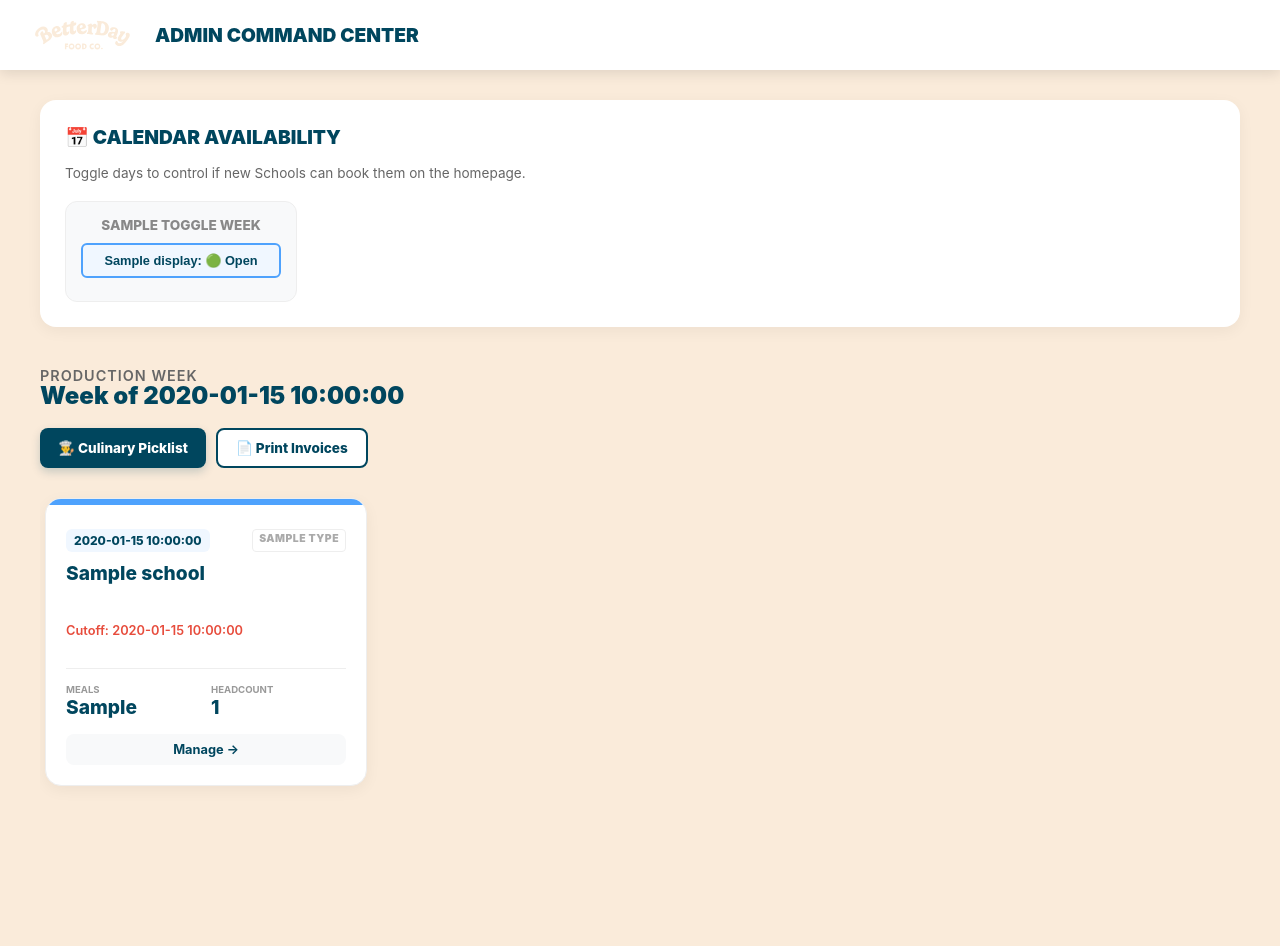
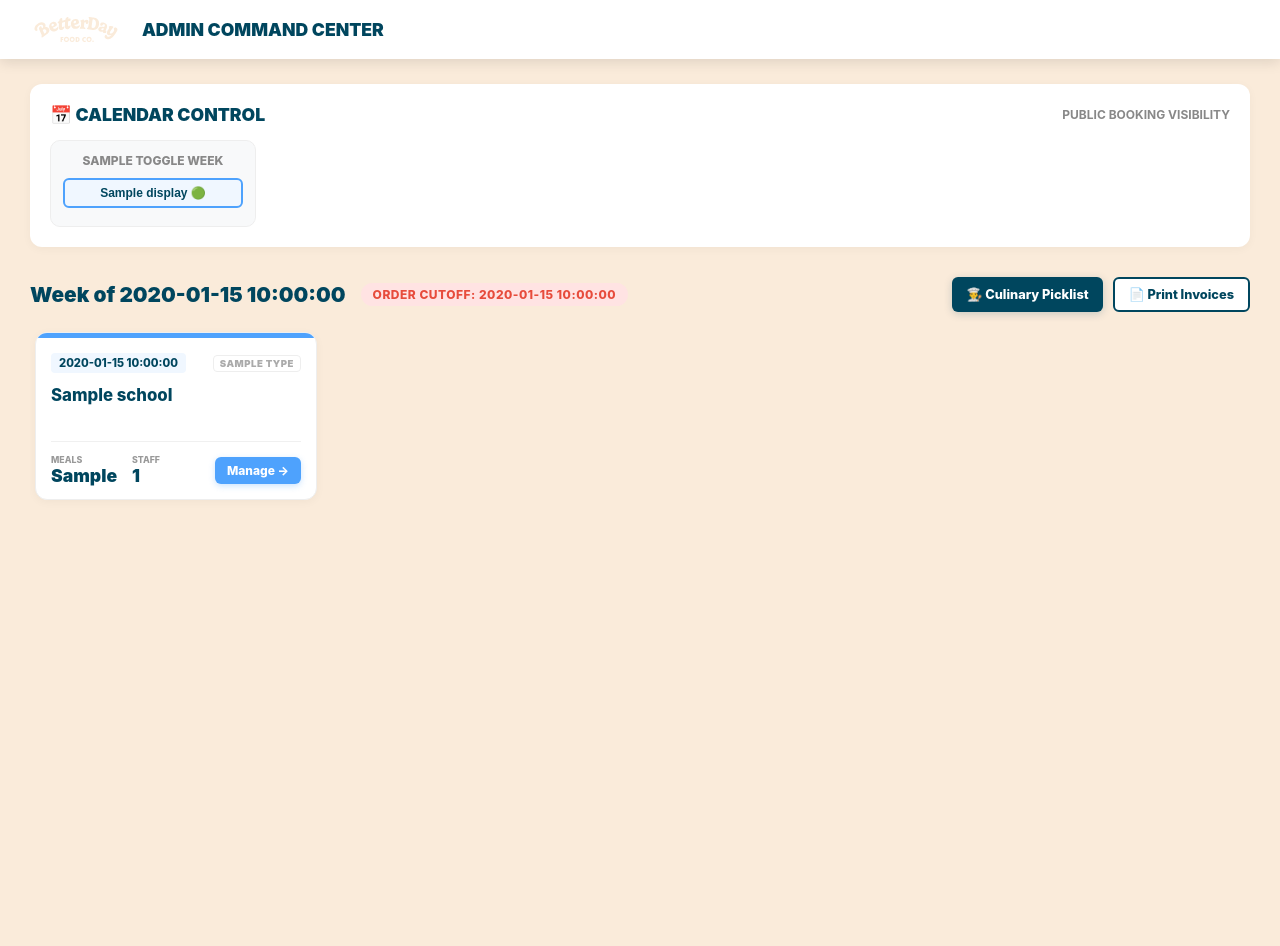
Before and after one commit to conner-kadz/betterday-app, a Flask app: template templates/admin.html in a window 1280 px wide. After the commit the page ends 500 px from the top, so only its background shows below. Run offline with Flask 3, Linux system fonts and the light colour scheme; the template is opened without the code that fills it: most values are stand-ins (such as "Sample title", 1, 10 or a date in 2020).

Commit message:
Update admin.html

```diff
--- a/templates/admin.html
+++ b/templates/admin.html
@@ -8,72 +8,81 @@
         :root { --primary: #4ea2fd; --accent: #faebda; --dark: #00465e; --white: #ffffff; --gray: #f4f6f8; }
         body { background: var(--accent); font-family: -apple-system, system-ui, sans-serif; margin: 0; padding-bottom: 50px; color: var(--dark); }
 
-        .header { background: var(--white); padding: 15px 30px; display: flex; align-items: center; box-shadow: 0 4px 12px rgba(0,0,0,0.1); margin-bottom: 30px; }
-        .logo { height: 40px; margin-right: 20px; }
-        .header-title { font-weight: 900; font-size: 1.2rem; text-transform: uppercase; color: var(--dark); }
+        .header { background: var(--white); padding: 12px 30px; display: flex; align-items: center; box-shadow: 0 4px 12px rgba(0,0,0,0.1); margin-bottom: 25px; }
+        .logo { height: 35px; margin-right: 20px; }
+        .header-title { font-weight: 900; font-size: 1.1rem; text-transform: uppercase; color: var(--dark); }
 
-        .container { max-width: 1400px; margin: 0 auto; padding: 0 40px; }
+        .container { max-width: 1500px; margin: 0 auto; padding: 0 30px; }
 
         /* WEEK ROW STYLING */
-        .week-row { margin-bottom: 50px; border-bottom: 2px dashed rgba(0,70,94,0.1); padding-bottom: 40px; }
+        .week-row { margin-bottom: 35px; border-bottom: 2px dashed rgba(0,70,94,0.1); padding-bottom: 25px; }
         .week-row:last-child { border-bottom: none; }
 
-        .week-header { display: flex; align-items: flex-end; margin-bottom: 20px; gap: 20px; }
-        .week-title { font-size: 1.5rem; font-weight: 900; color: var(--dark); line-height: 1; }
-        .week-sub { font-size: 0.9rem; color: #666; font-weight: 600; text-transform: uppercase; letter-spacing: 1px; }
+        /* HEADER & CONTROLS ON ONE LINE */
+        .week-header-bar {
+            display: flex; flex-wrap: wrap; justify-content: space-between; align-items: center;
+            margin-bottom: 15px; gap: 15px;
+        }
 
-        /* CONTROL PANEL */
-        .week-controls { display: flex; gap: 10px; margin-bottom: 20px; }
+        .week-title-group { display: flex; align-items: center; gap: 15px; }
+        .week-title { font-size: 1.3rem; font-weight: 900; color: var(--dark); margin: 0; }
+        .cutoff-pill { background: #ffe3e3; color: #e74c3c; padding: 4px 12px; border-radius: 50px; font-size: 0.75rem; font-weight: 800; text-transform: uppercase; letter-spacing: 0.5px; }
+
+        .week-controls { display: flex; gap: 10px; margin: 0; }
         .btn-action {
-            display: inline-flex; align-items: center; gap: 8px;
-            padding: 10px 18px; border-radius: 8px; font-size: 0.85rem; font-weight: 800; text-decoration: none; transition: 0.2s;
+            display: inline-flex; align-items: center; gap: 6px;
+            padding: 8px 14px; border-radius: 6px; font-size: 0.8rem; font-weight: 800; text-decoration: none; transition: 0.2s;
         }
-        .btn-culinary { background: var(--dark); color: white; box-shadow: 0 4px 10px rgba(0,70,94,0.2); }
-        .btn-culinary:hover { transform: translateY(-2px); box-shadow: 0 6px 15px rgba(0,70,94,0.3); }
-
+        .btn-culinary { background: var(--dark); color: white; box-shadow: 0 2px 8px rgba(0,70,94,0.2); }
+        .btn-culinary:hover { transform: translateY(-2px); box-shadow: 0 4px 12px rgba(0,70,94,0.3); }
         .btn-invoice { background: white; color: var(--dark); border: 2px solid var(--dark); }
         .btn-invoice:hover { background: #f0f7ff; }
 
         /* SCROLLER */
         .cards-scroller {
-            display: flex; gap: 20px; overflow-x: auto;
-            padding: 10px 5px 20px 5px; scroll-behavior: smooth;
+            display: flex; gap: 15px; overflow-x: auto;
+            padding: 5px 5px 15px 5px; scroll-behavior: smooth;
         }
-        .cards-scroller::-webkit-scrollbar { height: 8px; }
+        .cards-scroller::-webkit-scrollbar { height: 6px; }
         .cards-scroller::-webkit-scrollbar-track { background: rgba(0,0,0,0.05); border-radius: 4px; }
         .cards-scroller::-webkit-scrollbar-thumb { background: rgba(0,70,94,0.2); border-radius: 4px; }
 
-        /* CARDS */
+        /* COMPACT CARDS */
         .menu-card {
-            background: var(--white); border-radius: 16px; padding: 20px;
-            box-shadow: 0 4px 15px rgba(0,0,0,0.05); transition: transform 0.2s;
+            background: var(--white); border-radius: 12px; padding: 15px;
+            box-shadow: 0 2px 10px rgba(0,0,0,0.04); transition: transform 0.2s;
             display: flex; flex-direction: column; justify-content: space-between;
             border: 1px solid #eee; position: relative; overflow: hidden;
-            min-width: 280px; width: 280px;
+            min-width: 250px; width: 250px; gap: 8px;
         }
-        .menu-card:hover { transform: translateY(-4px); border-color: var(--primary); }
+        .menu-card:hover { transform: translateY(-3px); border-color: var(--primary); box-shadow: 0 6px 15px rgba(0,0,0,0.08); }
 
-        .card-top-bar { position: absolute; top: 0; left: 0; right: 0; height: 6px; }
+        .card-top-bar { position: absolute; top: 0; left: 0; right: 0; height: 5px; }
         .bar-school { background: var(--primary); }
         .bar-office { background: #e67e22; }
 
-        .card-header { display: flex; justify-content: space-between; margin-top: 10px; margin-bottom: 5px; }
-        .date-badge { background: #f0f7ff; color: var(--dark); padding: 4px 8px; border-radius: 6px; font-size: 0.75rem; font-weight: 800; }
+        .card-header { display: flex; justify-content: space-between; align-items: center; margin-top: 5px; }
+        .date-badge { background: #f0f7ff; color: var(--dark); padding: 3px 8px; border-radius: 4px; font-size: 0.7rem; font-weight: 800; }
 
-        .type-badge { font-size: 0.65rem; text-transform: uppercase; font-weight: 900; padding: 2px 6px; border-radius: 4px; letter-spacing: 0.5px; }
+        .type-badge { font-size: 0.6rem; text-transform: uppercase; font-weight: 900; padding: 2px 6px; border-radius: 4px; letter-spacing: 0.5px; }
         .tb-school { color: #aaa; border: 1px solid #eee; }
         .tb-office { background: #fff3e0; color: #d35400; border: 1px solid #ffe0b2; }
 
-        .client-name { font-size: 1.2rem; font-weight: 800; margin: 5px 0; line-height: 1.2; color: var(--dark); height: 56px; overflow: hidden; display: -webkit-box; -webkit-line-clamp: 2; -webkit-box-orient: vertical; }
-        .deadline-text { font-size: 0.8rem; color: #e74c3c; font-weight: 600; margin-bottom: 15px; }
+        .client-name { font-size: 1.05rem; font-weight: 800; margin: 4px 0 0 0; line-height: 1.3; color: var(--dark); height: 2.6em; overflow: hidden; display: -webkit-box; -webkit-line-clamp: 2; -webkit-box-orient: vertical; }
 
-        .stats-grid { display: grid; grid-template-columns: 1fr 1fr; gap: 10px; margin-top: 15px; padding-top: 15px; border-top: 1px solid #eee; }
-        .stat-box { text-align: left; }
-        .stat-label { font-size: 0.6rem; text-transform: uppercase; color: #999; font-weight: 700; display: block; }
-        .stat-num { font-size: 1.2rem; font-weight: 800; color: var(--dark); }
+        /* ACTION ROW (Stats + Button) */
+        .stats-action-row { display: flex; justify-content: space-between; align-items: flex-end; border-top: 1px solid #f0f0f0; padding-top: 12px; margin-top: 4px; }
+        .stats-compact { display: flex; gap: 15px; }
+        .stat-box { display: flex; flex-direction: column; }
+        .stat-label { font-size: 0.55rem; text-transform: uppercase; color: #999; font-weight: 800; margin-bottom: 2px; }
+        .stat-num { font-size: 1.1rem; font-weight: 900; color: var(--dark); line-height: 1; }
 
-        .btn-manage { background: #f8f9fa; color: var(--dark); text-decoration: none; padding: 8px 14px; border-radius: 8px; font-size: 0.8rem; font-weight: 700; transition: 0.2s; display: block; text-align: center; margin-top: 15px; }
-        .btn-manage:hover { background: var(--dark); color: white; }
+        .btn-manage-compact {
+            background: var(--primary); color: white; text-decoration: none;
+            padding: 6px 12px; border-radius: 6px; font-size: 0.75rem; font-weight: 800;
+            transition: 0.2s; box-shadow: 0 2px 6px rgba(78, 162, 253, 0.3);
+        }
+        .btn-manage-compact:hover { background: var(--dark); transform: translateY(-1px); box-shadow: 0 4px 10px rgba(0, 70, 94, 0.3); }
 
         .empty-state { text-align: center; opacity: 0.6; padding: 60px; }
     </style>
@@ -86,20 +95,22 @@
 
     <div class="container">
 
-        <div style="background: white; border-radius: 16px; padding: 25px; margin-bottom: 40px; box-shadow: 0 4px 15px rgba(0,0,0,0.05);">
-            <h2 style="margin-top: 0; font-size: 1.2rem; font-weight: 900; text-transform: uppercase;">📅 Calendar Availability</h2>
-            <p style="font-size: 0.85rem; color: #666; margin-bottom: 20px;">Toggle days to control if new Schools can book them on the homepage.</p>
+        <div style="background: white; border-radius: 12px; padding: 20px; margin-bottom: 30px; box-shadow: 0 2px 10px rgba(0,0,0,0.04);">
+            <div style="display: flex; justify-content: space-between; align-items: center; margin-bottom: 15px;">
+                <h2 style="margin: 0; font-size: 1.1rem; font-weight: 900; text-transform: uppercase;">📅 Calendar Control</h2>
+                <span style="font-size: 0.75rem; color: #888; font-weight: bold; text-transform: uppercase;">Public Booking Visibility</span>
+            </div>
 
-            <div class="cards-scroller" style="padding: 0; gap: 15px;">
+            <div class="cards-scroller" style="padding: 0; gap: 12px;">
                 {% for w in toggle_weeks %}
-                <div style="background: #f8f9fa; border: 1px solid #eee; border-radius: 12px; padding: 15px; min-width: 200px;">
-                    <div style="font-weight: 800; font-size: 0.85rem; color: #888; text-transform: uppercase; margin-bottom: 10px; text-align: center;">{{ w.week_label }}</div>
+                <div style="background: #f8f9fa; border: 1px solid #eee; border-radius: 10px; padding: 12px; min-width: 180px;">
+                    <div style="font-weight: 800; font-size: 0.75rem; color: #888; text-transform: uppercase; margin-bottom: 10px; text-align: center;">{{ w.week_label }}</div>
 
                     {% for day in w.days %}
-                    <form action="/toggle-date" method="POST" style="margin-bottom: 8px;">
+                    <form action="/toggle-date" method="POST" style="margin-bottom: 6px;">
                         <input type="hidden" name="date" value="{{ day.raw_date }}">
-                        <button type="submit" style="width: 100%; padding: 8px; border-radius: 6px; font-weight: 700; font-size: 0.8rem; cursor: pointer; border: 2px solid {% if day.blocked %}#eee{% else %}#4ea2fd{% endif %}; background: {% if day.blocked %}#eee{% else %}#f0f7ff{% endif %}; color: {% if day.blocked %}#999{% else %}#00465e{% endif %};">
-                            {{ day.display }}: {% if day.blocked %}🔒 Blocked{% else %}🟢 Open{% endif %}
+                        <button type="submit" style="width: 100%; padding: 6px; border-radius: 6px; font-weight: 800; font-size: 0.75rem; cursor: pointer; border: 2px solid {% if day.blocked %}#eee{% else %}#4ea2fd{% endif %}; background: {% if day.blocked %}#eee{% else %}#f0f7ff{% endif %}; color: {% if day.blocked %}#999{% else %}#00465e{% endif %}; transition: 0.2s;">
+                            {{ day.display }} {% if day.blocked %}🔒{% else %}🟢{% endif %}
                         </button>
                     </form>
                     {% endfor %}
@@ -111,11 +122,13 @@
         {% if weeks %}
             {% for anchor, details in weeks.items() %}
             <div class="week-row">
-                <div class="week-header">
-                    <div>
-                        <div class="week-sub">Production Week</div>
+
+                <div class="week-header-bar">
+                    <div class="week-title-group">
                         <div class="week-title">Week of {{ details.nice_date }}</div>
-                    </div>
+                        {% if details.bookings|length > 0 %}
+                        <div class="cutoff-pill">Order Cutoff: {{ details.bookings[0].deadline }}</div>
+                        {% endif %}
                     </div>
 
                     <div class="week-controls">
@@ -125,6 +138,7 @@
                         <a href="/batch-invoices/{{ details.anchor_id }}" target="_blank" class="btn-action btn-invoice">
                             📄 Print Invoices
                         </a>
+                    </div>
                 </div>
 
                 <div class="cards-scroller">
@@ -140,20 +154,20 @@
                         </div>
 
                         <div class="client-name">{{ b.school }}</div>
-                        <div class="deadline-text">Cutoff: {{ b.deadline }}</div>
 
-                        <div class="stats-grid">
+                        <div class="stats-action-row">
+                            <div class="stats-compact">
                                 <div class="stat-box">
                                     <span class="stat-label">Meals</span>
                                     <span class="stat-num">{{ b.meals_ordered }}</span>
                                 </div>
                                 <div class="stat-box">
-                                <span class="stat-label">Headcount</span>
+                                    <span class="stat-label">Staff</span>
                                     <span class="stat-num">{{ b.staff_count }}</span>
                                 </div>
                             </div>
-
-                        <a href="/school-profile/{{ b.school | replace(' ', '+') }}/{{ b.delivery_date_raw }}" class="btn-manage">Manage &rarr;</a>
+                            <a href="/school-profile/{{ b.school | replace(' ', '+') }}/{{ b.delivery_date_raw }}" class="btn-manage-compact">Manage &rarr;</a>
+                        </div>
                     </div>
                     {% endfor %}
                 </div>
@@ -161,7 +175,7 @@
             {% endfor %}
         {% else %}
             <div class="empty-state">
-                <h1>No Active Bookings Found</h1>
+                <h1 style="color: var(--dark); font-weight: 900;">No Active Bookings</h1>
                 <p>Check your Google Sheet to ensure bookings have valid dates.</p>
             </div>
         {% endif %}
```
Lines whose indentation alone changed are shown as unchanged.
